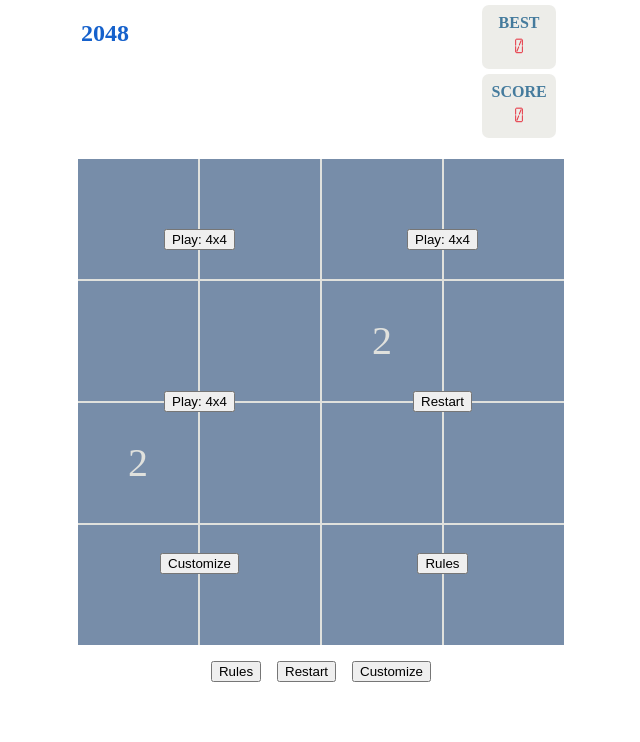
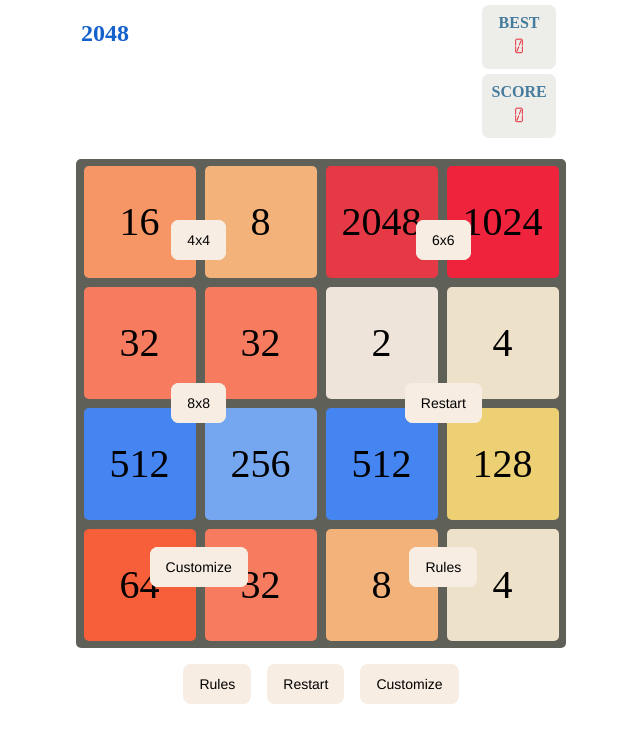
Before and after one commit to rhnh/2048v2, a website built with Vite: page index.html in a window 1280 px wide. Shown: the whole page, without its empty margins (319-959 px from the left). Built offline with nearby package versions, Linux system fonts and the light colour scheme.

Commit message:
added default colors of original game

```diff
--- a/src/board.ts
+++ b/src/board.ts
@@ -1,4 +1,5 @@
-import { startSelector } from "./components"
+import { getExponent } from "./colors"
+import { selectorBoard } from "./components"
 import { keyPressedMovements, mobileTouchOption } from "./keyboard"
 import { getCellFontSize, getCellWidth } from "./mq"
 import { chain, createElement, id } from "./tools"
@@ -9,11 +10,7 @@
   color: string
 }
 
-export const createCell = (
-  cellValue: number,
-  columnsWidth: number,
-  customize?: Cell,
-) =>
+export const createCell = (cellValue: number, columnsWidth: number) =>
   chain(createElement("span")("cell"))
     .map((cell: HTMLSpanElement) => {
       cell.innerText = cellValue === 0 ? "" : `${cellValue}`
@@ -30,28 +27,26 @@
       return cell
     })
     .map((cell: HTMLSpanElement) => {
-      if (globalThis && globalThis.globalColors.length > 0) {
-        const gCells = globalColors
-        gCells.map((c) => {
-          if (`${c.cellValue}` === cell.innerText) {
-            cell.style.backgroundColor = c.backgroundColor ?? ""
-          }
-        })
-      }
+      globalThis.bgColors.map((c, i) => {
+        if (i === getExponent(cellValue)) {
+          cell.style.backgroundColor = c
+        }
+      })
+      globalThis.fontColors.map((c, i) => {
+        if (i === getExponent(cellValue)) {
+          cell.style.color = c
+        }
+      })
       cell.className += " cells"
       return cell
     })
     .fold(id)
 
-export function renderCells(
-  board: HTMLElement,
-  cells: number[][],
-  customize?: Cell,
-) {
+export function renderCells(board: HTMLElement, cells: number[][]) {
   clearBoard(board)
   cells.map((x) => {
     x.map((cellValue: number) => {
-      board.appendChild(createCell(cellValue, cells.length, customize))
+      board.appendChild(createCell(cellValue, cells.length))
     })
   })
   boardStyle(board, cells.length)
@@ -71,7 +66,7 @@
   board.style.gridTemplateColumns = boardWidth
   board.style.gridTemplateRows = boardWidth
 
-  board.style.gap = "2px"
+  board.style.gap = "1px"
 }
 const getScreenWidth = () =>
   window.innerWidth > 0 ? window.innerWidth : screen.width
@@ -82,17 +77,16 @@
   cells,
   board,
   state,
-  customize,
 }: {
   board: HTMLElement
   cells: number[][]
   state: Status
-  customize?: Cell
 }) {
   const draw = drawCellsOnMove({ cells, board })
-  renderCells(board, cells, customize)
+
+  renderCells(board, cells)
   if (state === "idle") {
-    startSelector(board, cells)
+    selectorBoard(board, cells)
     return
   }
   if (state === "finished") {
--- a/src/colors.ts
+++ b/src/colors.ts
@@ -1,4 +1,5 @@
 import { chain, id } from "./tools"
+import { iArray } from "./utils"
 type RGBType = { red: number; green: number; blue: number }
 const shade = ({
   rgb,
@@ -99,3 +100,63 @@
     .map(rgbToHex) //converts RGB to Hexadecimal
     .map((color: string) => `#${color}`)
     .fold(id) // returns the value
+
+export const getColorShades = ({
+  total,
+  baseColor,
+}: {
+  total: number
+  baseColor: string
+}): string[] => {
+  const colors: string[] = []
+  let i = 0
+  while (i < total) {
+    colors.push(getColorShade(baseColor, i))
+    i++
+  }
+  return colors
+}
+
+/**
+ * - Example: 2^3 = 8
+ * - Since Array index start with a zero, zero returns 0
+ * @param x - value can => 2,4,8,16
+ * @returns an index array
+ */
+export const getExponent = (x: number): number =>
+  x === 0 ? 0 : Math.log(x) / Math.log(2)
+/**
+ * gets all power value of 2 between 2  power value numbers
+ * @param - {power value of 2}
+ * @returns
+ */
+export const rangeBetweenPV = ({
+  cellValue1,
+  cellValue2,
+}: {
+  cellValue1: number
+  cellValue2: number
+}): number[] => {
+  if (!isPVOfTwo(cellValue1) || !isPVOfTwo(cellValue2)) {
+    return []
+  }
+  let values: number[] = []
+  let start = cellValue1 < cellValue2 ? cellValue1 : cellValue2
+  let end = start === cellValue1 ? cellValue2 : cellValue1
+  let i = start
+  let x = getExponent(start)
+  while (i < end) {
+    i = Math.pow(2, x)
+    values.push(i)
+    x++
+  }
+  return values
+}
+
+/**
+ *  - checks, if the 2 numbers of Power Value (PV) of 2
+ *  - Example: 4 is power value of 2 => 2^2 = 4
+ * @param n a nummeric value
+ * @returns true or false
+ */
+export const isPVOfTwo = (n: number): boolean => getExponent(n) % 1 === 0
--- a/src/components.ts
+++ b/src/components.ts
@@ -23,8 +23,9 @@
     .fold(id)
 
 export const selectBoardSize =
-  (board: HTMLElement, cells: number[][]) => (boardSize: number) =>
-    createButtonWithAction("Play: 4x4", "play", () => {
+  (board: HTMLElement, cells: number[][], btnLabel: string) =>
+  (boardSize: number) =>
+    createButtonWithAction(btnLabel, "play", () => {
       clearBoard(board)
       cells = generate2DArray(boardSize)
       cells = fillCells(cells, true)(boardSize / 2)
@@ -32,12 +33,21 @@
       renderBoard({ board, cells, state: "playing" })
     })
 
-export const boardSize4x4 = (board: HTMLElement, cells: number[][]) =>
-  selectBoardSize(board, cells)(4)
-export const boardSize8x8 = (board: HTMLElement, cells: number[][]) =>
-  selectBoardSize(board, cells)(8)
-export const boardSize6x6 = (board: HTMLElement, cells: number[][]) =>
-  selectBoardSize(board, cells)(6)
+export const boardSize4x4 = (
+  board: HTMLElement,
+  cells: number[][],
+  btnLabel: string,
+) => selectBoardSize(board, cells, btnLabel)(4)
+export const boardSize8x8 = (
+  board: HTMLElement,
+  cells: number[][],
+  btnLabel: string,
+) => selectBoardSize(board, cells, btnLabel)(8)
+export const boardSize6x6 = (
+  board: HTMLElement,
+  cells: number[][],
+  btnLabel: string,
+) => selectBoardSize(board, cells, btnLabel)(6)
 
 export const centerWrapper = (child: HTMLElement): HTMLElement =>
   chain(createElement("div")("wrapper"))
@@ -50,7 +60,7 @@
     })
     .fold(id)
 
-export const startSelector = (board: HTMLElement, cells: number[][]) =>
+export const selectorBoard = (board: HTMLElement, cells: number[][]) =>
   chain(createElement("article")("start-selector"))
     .map((article: HTMLElement) => {
       article.style.position = "absolute"
@@ -64,9 +74,9 @@
     })
     .map((article: HTMLElement) => {
       article.append(
-        centerWrapper(boardSize4x4(board, cells)),
-        centerWrapper(boardSize6x6(board, cells)),
-        centerWrapper(boardSize8x8(board, cells)),
+        centerWrapper(boardSize4x4(board, cells, "4x4")),
+        centerWrapper(boardSize6x6(board, cells, "6x6")),
+        centerWrapper(boardSize8x8(board, cells, "8x8")),
         centerWrapper(restartBTN()),
         centerWrapper(displayColorSelectors(board, cells, "idle")),
         centerWrapper(displayRules(board, cells, "idle")),
--- a/src/main.ts
+++ b/src/main.ts
@@ -3,12 +3,18 @@
 import { fillCells, generate2DArray } from "./utils"
 import { renderHeaders } from "./headers"
 import "./style/index.css"
-import { buttonBar, startSelector } from "./components"
+import { buttonBar, selectorBoard } from "./components"
 let cells = generate2DArray(4)
 cells = fillCells(cells, true)(2)
+cells = [
+  [16, 8, 2048, 1024],
+  [32, 32, 2, 4],
+  [512, 256, 512, 128],
+  [64, 32, 8, 4],
+]
 const board = createElement("article")("board")
 renderBoard({ cells, board, state: "idle" })
-startSelector(board, cells)
+selectorBoard(board, cells)
 document.body.append(
   renderHeaders("2048", cells.length),
   board,
--- a/src/style/index.css
+++ b/src/style/index.css
@@ -50,9 +50,10 @@
 
 .board {
   position: relative;
-  background-color: #e0e1dd;
+  background-color: #5f6158;
   margin: 1em 0;
-  padding: 0;
+  padding: .2em;
+  border-radius: 5px;
 }
 
 .cells {
@@ -61,7 +62,9 @@
   align-items: center;
   gap: 5px;
   background-color: #778da9;
-  color: #e0e1dd
+  color: #e0e1dd;
+  margin: .1em;
+  border-radius: 5px;
 }
 
 .zero {
@@ -97,3 +100,38 @@
   gap: 1em;
 
 }
+
+
+
+/* CSS */
+button {
+  background-color: #f7ede2;
+  border-radius: 8px;
+  border-style: none;
+  box-sizing: border-box;
+  color: #000000;
+  cursor: pointer;
+  display: inline-block;
+  font-family: "Haas Grot Text R Web", "Helvetica Neue", Helvetica, Arial, sans-serif;
+  font-size: 14px;
+  font-weight: 500;
+  height: 40px;
+  line-height: 20px;
+  list-style: none;
+  margin: 0;
+  outline: none;
+  padding: 10px 16px;
+  position: relative;
+  text-align: center;
+  text-decoration: none;
+  transition: color 100ms;
+  vertical-align: baseline;
+  user-select: none;
+  -webkit-user-select: none;
+  touch-action: manipulation;
+}
+
+button:hover,
+button:focus {
+  background-color: #ebd7d7;
+}
--- a/src/utils.ts
+++ b/src/utils.ts
@@ -1,4 +1,5 @@
 import { Cell } from "./board"
+import { getColorShade } from "./colors"
 
 export const reverse = (xs: number[]) => xs.slice().reverse()
 export const reverse2d = (xs: number[][]) => xs.map(reverse)
@@ -16,9 +17,28 @@
   var globalScore: number
   var globalCells: number[][]
   var globalColors: Partial<Cell>[]
+  var bgColors: string[]
+  var fontColors: string[]
 }
+
 globalThis.globalScore = 0
 globalThis.globalColors = []
+
+globalThis.bgColors = [
+  "#bbada0",
+  "#eee4da",
+  "#eee1c9",
+  "#f3b27a",
+  "#f69664",
+  "#f77c5f",
+  "#f75f3b",
+  "#edd073",
+  "#75a7f1",
+  "#4585f2",
+  "#ef233c",
+  "#e63946",
+]
+globalThis.fontColors = bgColors.map((i) => getColorShade(i + 3, 60))
 
 export const double = (arr: number[]) => {
   const xs = zeroLast([...Array.from(arr)])
--- a/vite.config.ts
+++ b/vite.config.ts
@@ -3,6 +3,5 @@
   test: {
     exclude: [...configDefaults.exclude, "packages/template/*"],
     globals: true,
-    reporters: ["dist"],
   },
 })
```
Also changed, not shown: src/globals.ts (added, +27 -0 lines), tests/colors.test.ts (added, +63 -0 lines).
